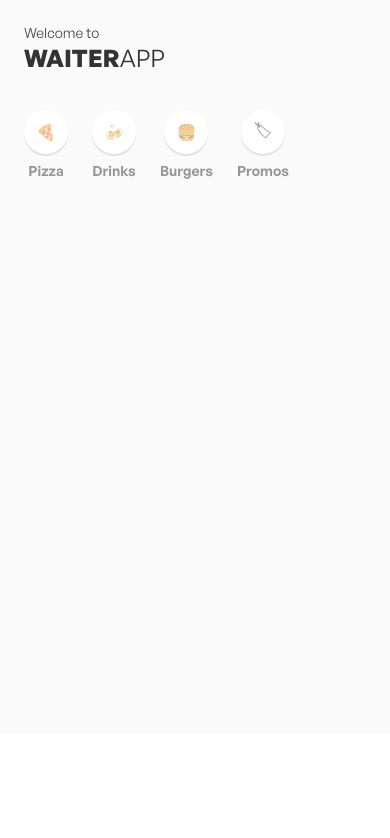
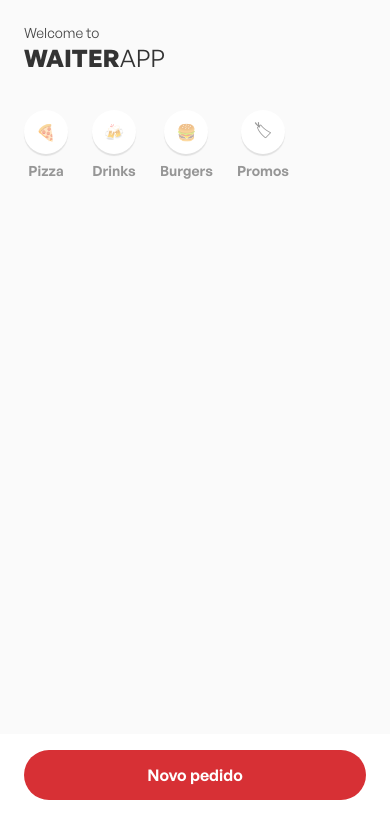
Before and after one commit to AnaJuliaBorges/WaiterApp, a React Native app in the folder app/: screen / in a window 390 px wide. Shown: the top 838 px of the page. Built offline with nearby package versions, Linux system fonts and the light colour scheme.

Commit message:
Feat: footer button

```diff
--- a/app/src/Main/index.tsx
+++ b/app/src/Main/index.tsx
@@ -1,3 +1,4 @@
+import { Button } from "../components/Button";
 import { Categories } from "../components/Categories";
 import { Header } from "../components/Header";
 import { Menu } from "../components/Menu";
@@ -16,7 +17,9 @@
         </MenuContainer>
       </Container>
       <Footer>
-        <FooterContainer></FooterContainer>
+        <FooterContainer>
+          <Button onPress={() => alert('cliquei')} >Novo pedido</Button>
+        </FooterContainer>
       </Footer>
     </>
   )
--- a/app/src/Main/styles.ts
+++ b/app/src/Main/styles.ts
@@ -23,4 +23,5 @@
 `;
 
 export const FooterContainer = styled.SafeAreaView`
+  padding: 16px 24px;
 `;
--- /dev/null
+++ b/app/src/components/Button/index.tsx
@@ -0,0 +1,18 @@
+import { Text } from "../Text";
+import { Container } from "./styles";
+
+interface ButtonProps {
+  children: string;
+  onPress: () => void;
+  disabled?: boolean;
+}
+
+export function Button({ children, onPress, disabled }: ButtonProps) {
+  return (
+    <Container onPress={onPress} disabled={disabled}>
+      <Text weight="600" color="#fff">
+        {children}
+      </Text>
+    </Container>
+  )
+}
--- /dev/null
+++ b/app/src/components/Button/styles.ts
@@ -0,0 +1,9 @@
+import styled from "styled-components/native";
+
+export const Container = styled.TouchableOpacity`
+  background: ${({disabled}) => disabled ? '#999' : '#D73035'};
+  border-radius: 48px;
+  padding: 14px 24px;
+  align-items: center;
+  justify-content: center;
+`;
```
